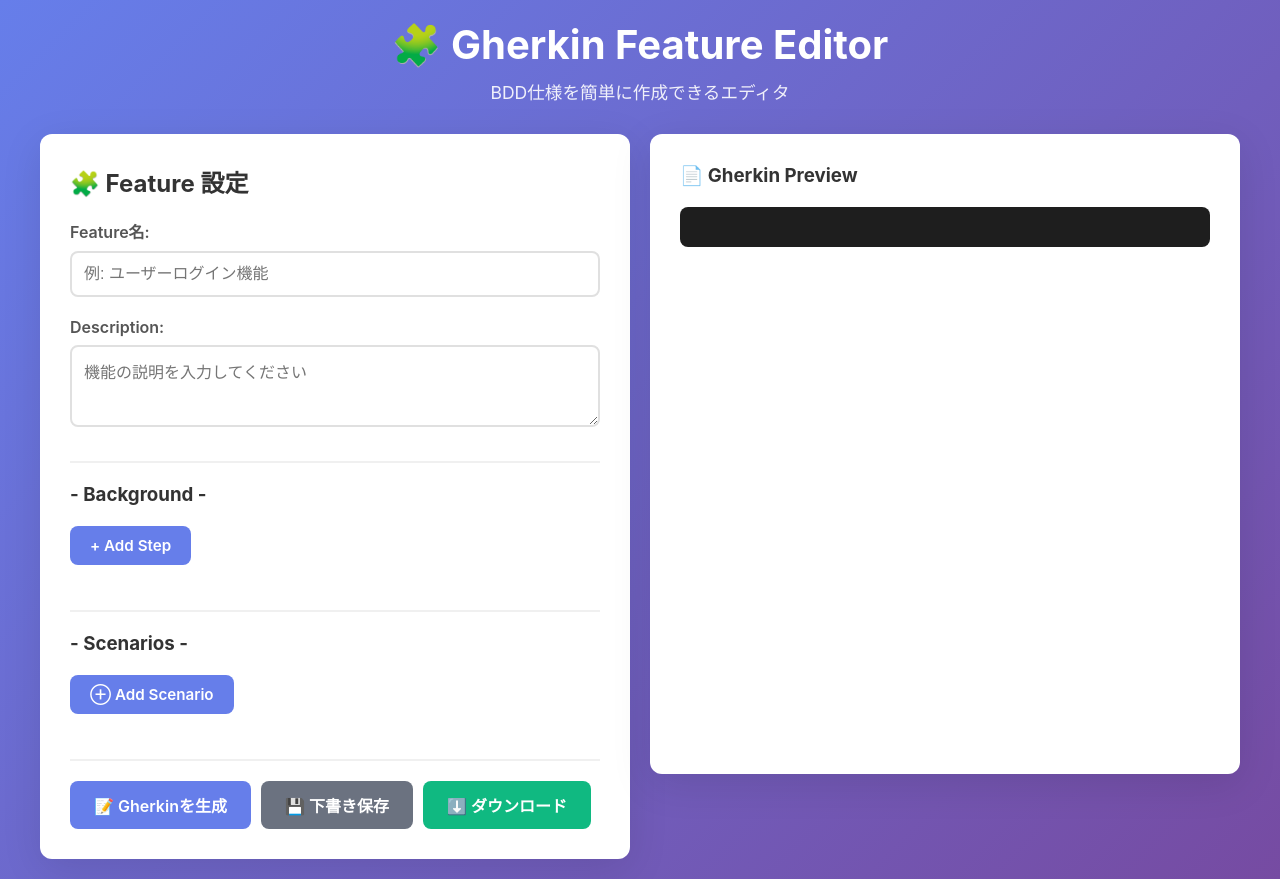
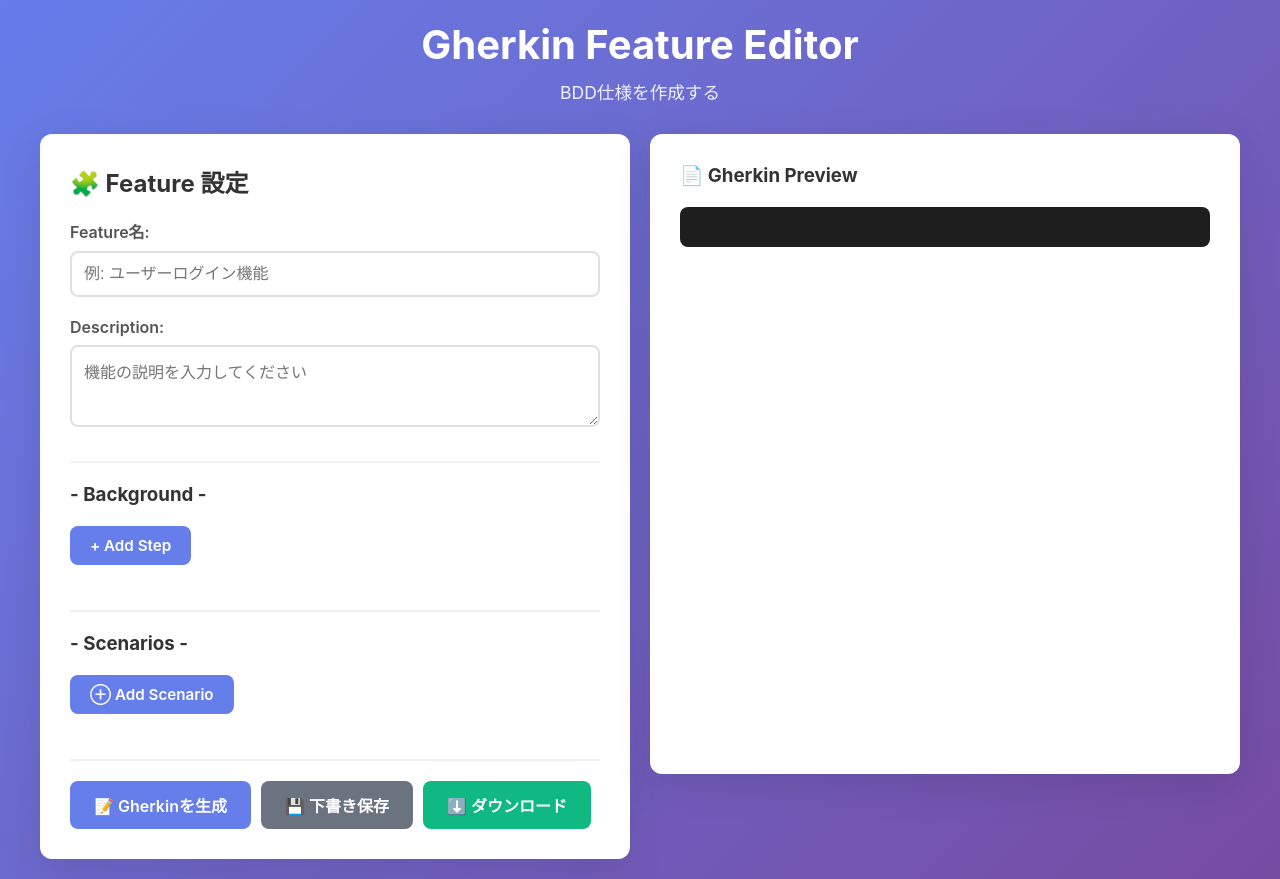
Before and after one commit to moriT958/flab-app-maker, a website: page index.html in a window 1280 px wide. Drawn offline with Linux system fonts and the light colour scheme.

Commit message:
change title

```diff
--- a/index.html
+++ b/index.html
@@ -9,8 +9,8 @@
   <body>
     <div class="container">
       <header>
-        <h1>🧩 Gherkin Feature Editor</h1>
-        <p>BDD仕様を簡単に作成できるエディタ</p>
+        <h1>Gherkin Feature Editor</h1>
+        <p>BDD仕様を作成する</p>
       </header>
 
       <main>
```
